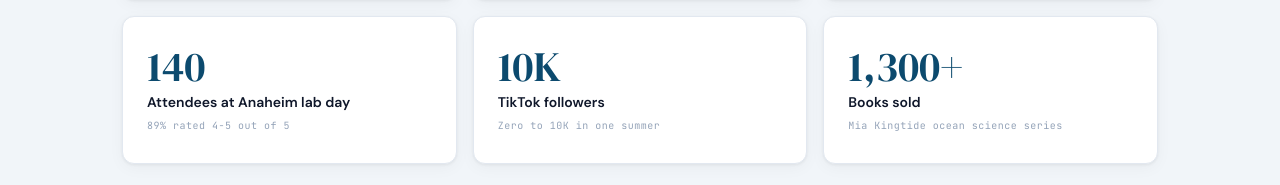
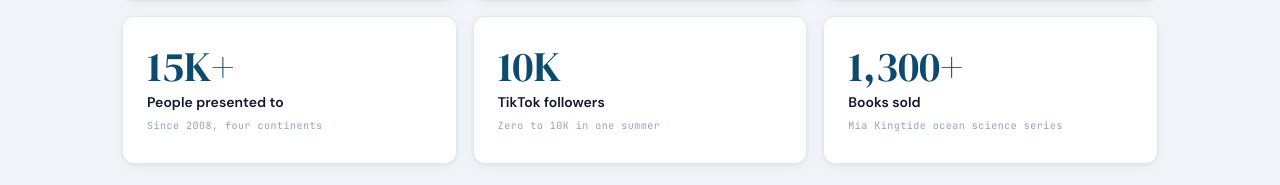
Before and after one commit to lkilpatrick/lkilpatrick_com, a Next.js app: page /impact in a window 1280 px wide. Shown: the part 2769-2954 px from the top of the page. Built offline with nearby package versions, Linux system fonts and the light colour scheme.

Commit message:
fix: replace 140 Anaheim stat with 15K+ people presented to since 2008

```diff
--- a/app/components/ImpactHub.tsx
+++ b/app/components/ImpactHub.tsx
@@ -163,7 +163,7 @@ const PROOF_NUMBERS = [
   { value: "3×", label: "Developer programs built from zero", sub: "Nutanix · LinearB · Hazelcast", link: "/work#docs" },
   { value: "49+", label: "Open-source repos shipped", sub: "Nutanix GitHub org — still live", link: "https://github.com/nutanix" },
   { value: "50+", label: "Events & conference appearances", sub: "Four continents", link: "/content" },
-  { value: "140", label: "Attendees at Anaheim lab day", sub: "89% rated 4-5 out of 5", link: "/work" },
+  { value: "15K+", label: "People presented to", sub: "Since 2008, four continents", link: "/content" },
   { value: "10K", label: "TikTok followers", sub: "Zero to 10K in one summer", link: "https://www.tiktok.com/@pitterpatterdiving" },
   { value: "1,300+", label: "Books sold", sub: "Mia Kingtide ocean science series", link: "https://www.amazon.com/s?k=mia+kingtide" },
 ];
```
